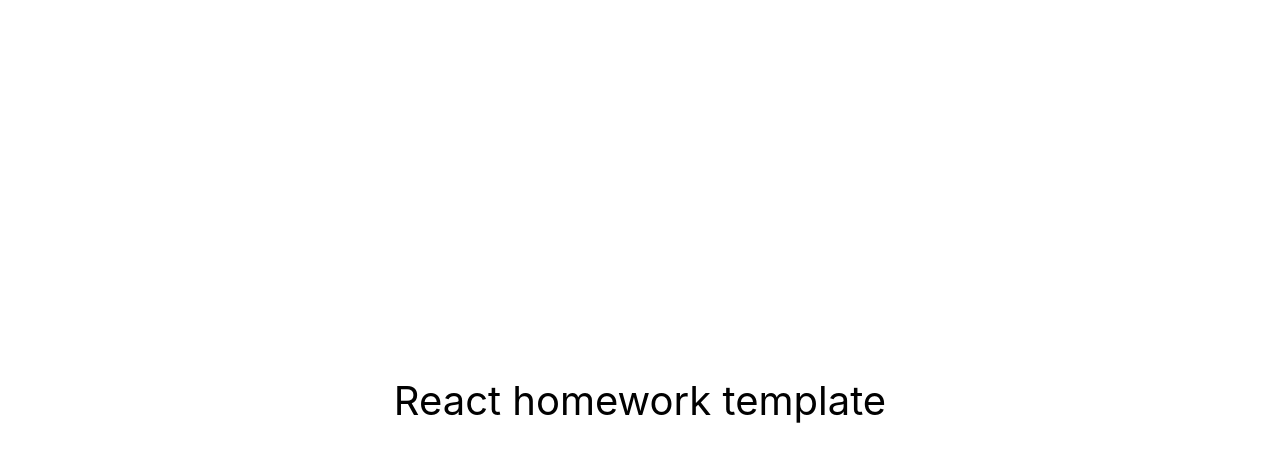
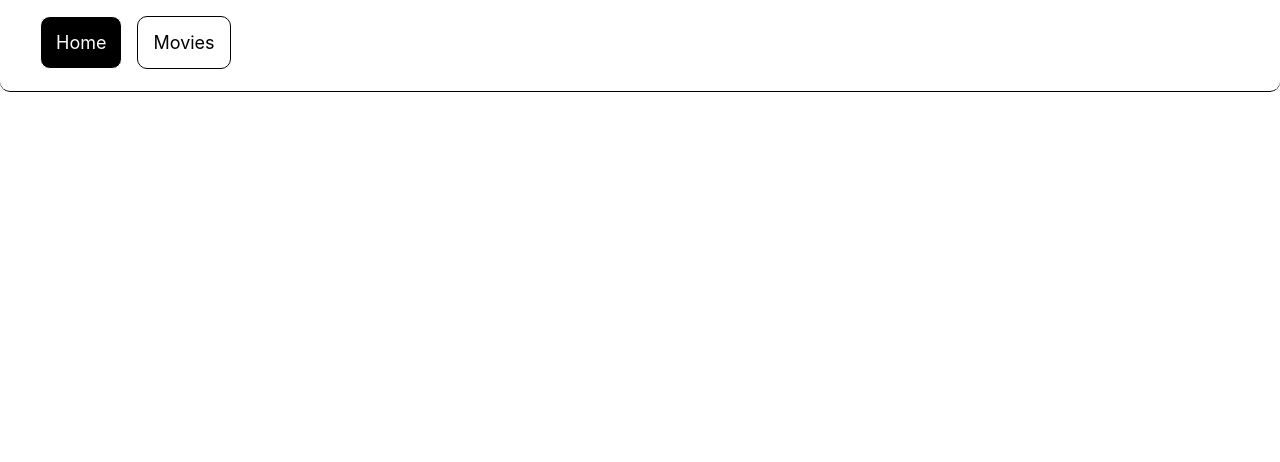
Before and after one commit to KanterIV/goit-react-hw-05-movies, a React (Create React App) app: page / in a window 1280 px wide. Shown: the top 462 px of the page. Built offline with nearby package versions, Linux system fonts and the light colour scheme.

Commit message:
Added pages and components
1) Added pages:
-Home;
-MovieDetails;
-Movies;
2) Added Header Component and styles

```diff
--- a/package.json
+++ b/package.json
@@ -9,7 +9,9 @@
     "@testing-library/user-event": "^13.5.0",
     "react": "^18.1.0",
     "react-dom": "^18.1.0",
+    "react-router-dom": "^6.16.0",
     "react-scripts": "5.0.1",
+    "styled-components": "^6.1.0",
     "web-vitals": "^2.1.3"
   },
   "scripts": {
--- a/src/components/App.jsx
+++ b/src/components/App.jsx
@@ -1,16 +1,5 @@
+import Header from './Header/Header';
+
 export const App = () => {
-  return (
-    <div
-      style={{
-        height: '100vh',
-        display: 'flex',
-        justifyContent: 'center',
-        alignItems: 'center',
-        fontSize: 40,
-        color: '#010101'
-      }}
-    >
-      React homework template
-    </div>
-  );
+  return <Header></Header>;
 };
--- /dev/null
+++ b/src/components/Header/Header.jsx
@@ -0,0 +1,26 @@
+import React from 'react';
+import { NavLink } from 'react-router-dom';
+import { StyledHeader } from './Header.styled';
+
+const Header = () => {
+  return (
+    <StyledHeader>
+      <nav>
+        <ul className="header-list">
+          <li>
+            <NavLink className="header-link" to="/">
+              Home
+            </NavLink>
+          </li>
+          <li>
+            <NavLink className="header-link" to="/movies">
+              Movies
+            </NavLink>
+          </li>
+        </ul>
+      </nav>
+    </StyledHeader>
+  );
+};
+
+export default Header;
--- /dev/null
+++ b/src/components/Header/Header.styled.js
@@ -0,0 +1,32 @@
+import styled from 'styled-components';
+
+export const StyledHeader = styled.header`
+  height: 75px;
+  border-bottom: 1px solid black;
+  border-radius: 10px;
+
+  .header-list {
+    list-style: none;
+    display: flex;
+  }
+
+  .header-link {
+    color: black;
+    border: 1px solid black;
+    display: inline-block;
+    padding: 15px;
+    font-size: 18px;
+    text-decoration: none;
+    margin-right: 15px;
+    border-radius: 10px;
+
+    transition: all 0.3s;
+
+    &.active {
+      border: 1px solid white;
+      background-color: black;
+      color: white;
+      border-radius: 10px;
+    }
+  }
+`;
--- a/src/index.js
+++ b/src/index.js
@@ -1,10 +1,13 @@
 import React from 'react';
 import ReactDOM from 'react-dom/client';
 import { App } from 'components/App';
+import { BrowserRouter } from 'react-router-dom';
 import './index.css';
 
 ReactDOM.createRoot(document.getElementById('root')).render(
   <React.StrictMode>
-    <App />
+    <BrowserRouter>
+      <App />
+    </BrowserRouter>
   </React.StrictMode>
 );
```
Also changed, not shown: src/pages/Home.jsx (added), src/pages/MovieDetails.jsx (added), src/pages/Movies.jsx (added), 1 other file (tests, documents, lock files or other folders).
